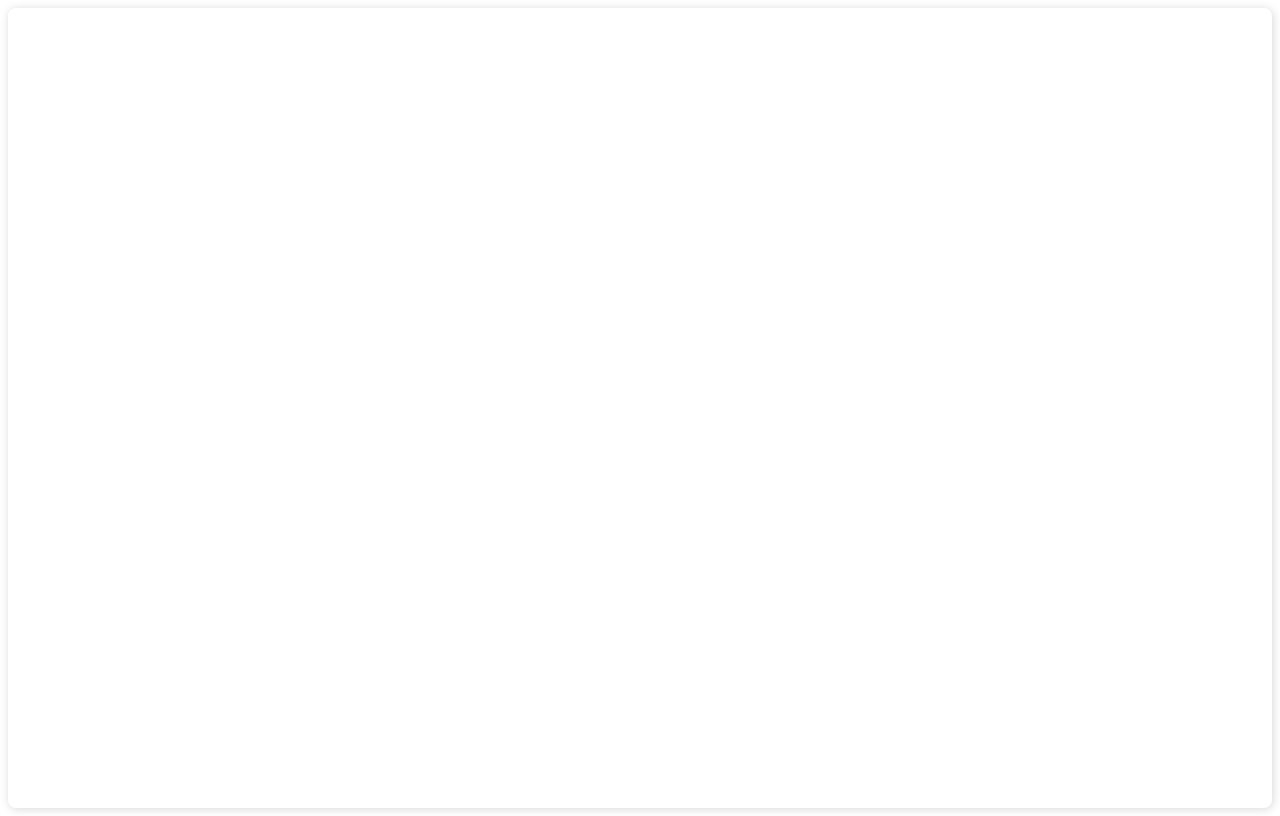
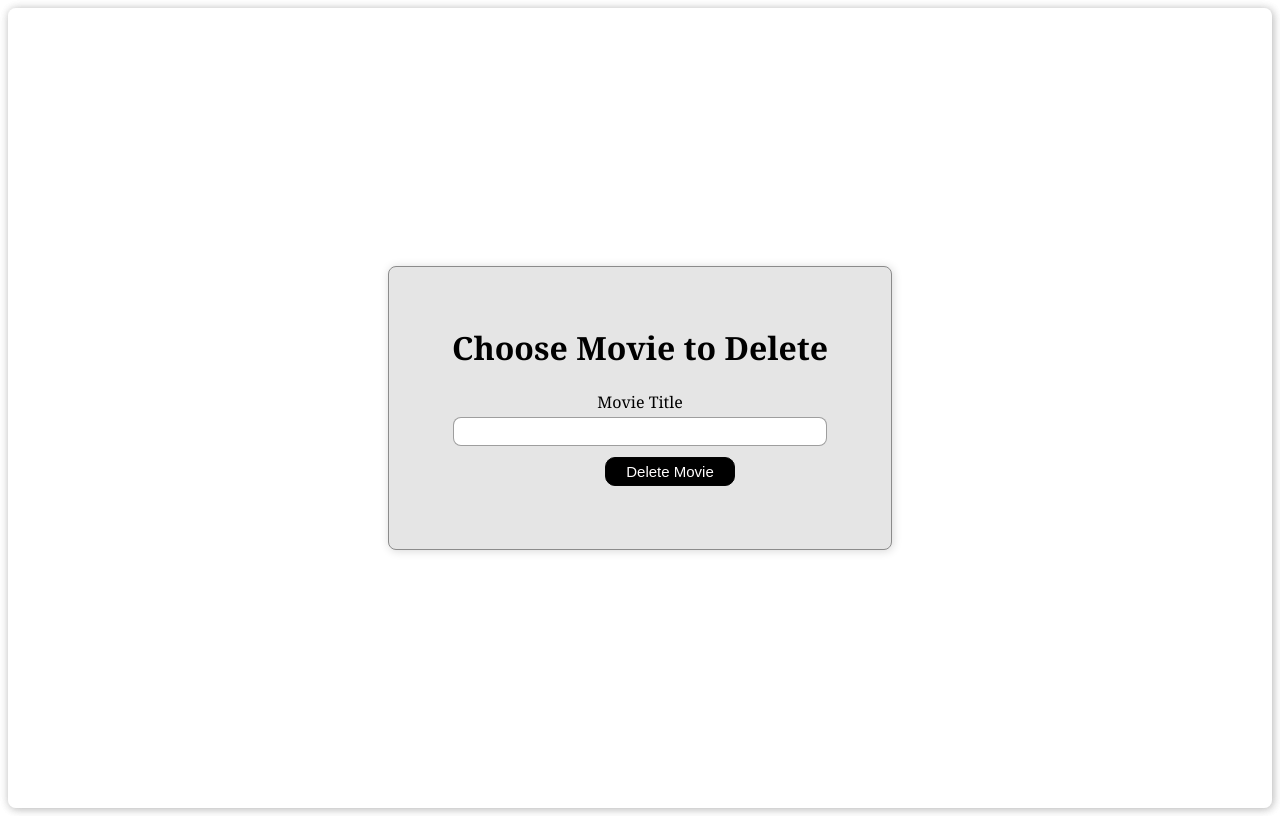
Before and after one commit to ouriquco/CS_157C_IMDB_Project, a React (Create React App) app in the folder frontend/: page /DeleteMovie in a window 1280 px wide. Before the commit this address had no page. Built offline with nearby package versions, Linux system fonts and the light colour scheme.

Commit message:
Started front end for DeleteMovie

```diff
--- a/frontend/src/App.js
+++ b/frontend/src/App.js
@@ -3,6 +3,7 @@ import { BrowserRouter, Route, Routes } from "react-router-dom";
 import SignUp from "./pages/signUp";
 import SignIn from "./pages/signIn";
 import Search from "./pages/search";
+import DeleteMovie from "./pages/DeleteMovie";
 import "./App.css";
 
 function App() {
@@ -13,6 +14,7 @@ function App() {
           <Route exact path="/login" element={<SignIn />} />
           <Route exact path="/registration" element={<SignUp />} />
           <Route exact path="/search" element={<Search />} />
+          <Route exact path="/DeleteMovie" element={<DeleteMovie />} />
         </Routes>
       </BrowserRouter>
     </div>
--- /dev/null
+++ b/frontend/src/pages/DeleteMovie.css
@@ -0,0 +1,50 @@
+.App {
+    width: 100%;
+    box-shadow: rgb(0 0 0 / 16%) 1px 1px 10px;
+    border-radius: 8px;
+    font-family: sans-serif;
+    display: flex;
+    align-items: center;
+    justify-content: center;
+    flex-direction: column;
+    gap: 20px;
+    height: 100vh;
+    font-family: Cambria, Cochin, Georgia, Times, "Times New Roman", serif;
+    background-color: white;
+  }
+
+  .delete-container{
+
+    background-color: rgb(229, 229, 229);
+    padding: 3% 5% 5% 5%;
+    box-shadow: rgb(0 0 0 / 16%) 1px 1px 10px;
+    border-radius: 8px;
+
+    border: 1px solid rgb(139, 139, 139);
+  }
+
+  input[type="text"] {
+    height: 25px;
+    border: 1px solid rgba(0, 0, 0, 0.38);
+    border-radius: 8px;
+  }
+
+  .button {
+    position:relative;
+    right:-30px;
+    margin-top: 10px;
+    cursor: pointer;
+    font-size: 15px;
+    background: #000000;
+    border: 1px solid #040404;
+    color: rgb(255, 253, 253);
+    padding: 5px 20px;
+    border-radius: 10px;
+  }
+
+  .input-container {
+    display: flex;
+    flex-direction: column;
+    gap: 4px;
+    margin: 1px;
+  }
--- /dev/null
+++ b/frontend/src/pages/DeleteMovie.js
@@ -0,0 +1,55 @@
+import React from "react";
+import './DeleteMovie.css';
+
+class DeleteMovie extends React.Component {
+    constructor() {
+        super();
+    }
+
+
+    render() {
+         return (
+    <div className="App">
+      <div className="delete-container">
+        <h1>Choose Movie to Delete</h1>
+        <div className="input-container">
+          <label>Movie Title</label>
+          <input type="text"
+          onChange={(e) => sessionStorage.setItem("MovieTitle",e.target.value)}
+          />
+          </div>
+
+
+
+        <button className={"button"} onClick={this.onClick}>Delete Movie</button>
+      </div>
+    </div>
+  );
+    }
+
+    onClick = async (event)=> {
+        event.preventDefault();
+
+        let jsonData = {
+            MovieTitle: sessionStorage.getItem("MovieTitle"),
+        }
+
+        const response = await fetch('http://127.0.0.1:5000/DeleteMovie', {
+                method: 'POST',
+                body: JSON.stringify(jsonData)
+                });
+
+        const json = await response.json();
+        console.log(json)
+
+        if (json.response){
+            window.location.pathname = "/"; //navigate to a new page
+        }
+
+        return json;
+
+    }
+
+}
+
+export default DeleteMovie;
```
Also changed, not shown: 1 other file (tests, documents, lock files or other folders).
